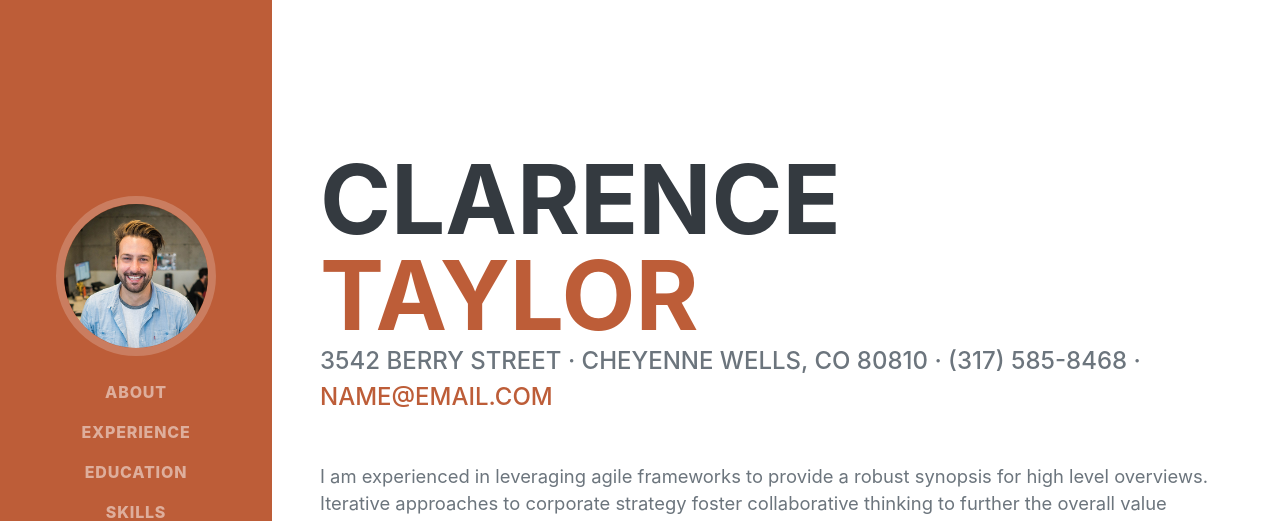
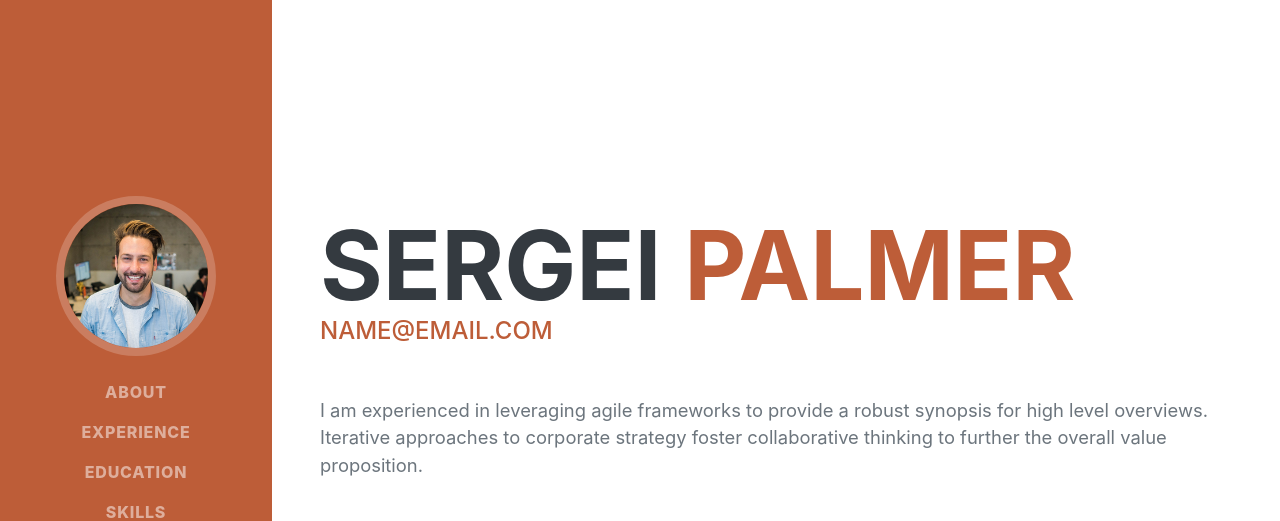
Before and after one commit to s-palmer/s-palmer.github.io, a plain HTML site: page index.html in a window 1280 px wide. Shown: the top 521 px of the page. Drawn offline with nearby package versions, Linux system fonts and the light colour scheme; a web font is replaced by a local one.

Commit message:
Commit 2

```diff
--- a/index.html
+++ b/index.html
@@ -40,12 +40,11 @@
             <section class="resume-section" id="about">
                 <div class="resume-section-content">
                     <h1 class="mb-0">
-                        Clarence
-                        <span class="text-primary">Taylor</span>
+                        Sergei
+                        <span class="text-primary">Palmer</span>
                     </h1>
                     <div class="subheading mb-5">
-                        3542 Berry Street · Cheyenne Wells, CO 80810 · (317) 585-8468 ·
-                        <a href="mailto:name@email.com">name@email.com</a>
+                        <a href="mailto:sergei@dgtl.works">name@email.com</a>
                     </div>
                     <p class="lead mb-5">I am experienced in leveraging agile frameworks to provide a robust synopsis for high level overviews. Iterative approaches to corporate strategy foster collaborative thinking to further the overall value proposition.</p>
                     <div class="social-icons">
```
